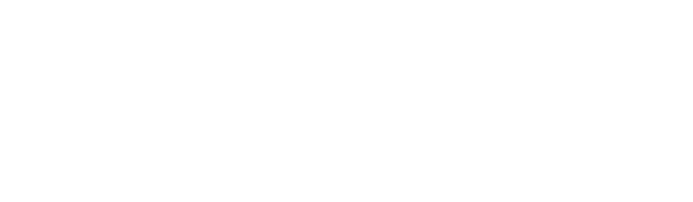
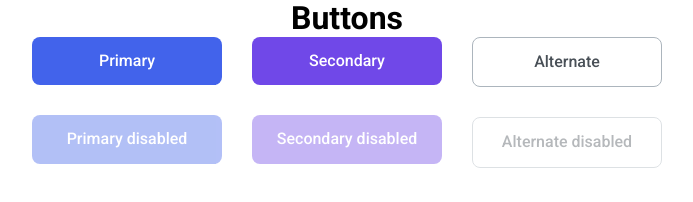
Before and after one commit to js-tasks-ru/htmlcss-20231027_nikita-yudin, a website: page 03-lection1/01-button/index.html in a window 1280 px wide. Shown: the whole page, without its empty margins (293-986 px from the left). Drawn offline with Linux system fonts and the light colour scheme.

Commit message:
применил БЭМ, исправил мелкие ошибки

```diff
--- a/03-lection1/01-button/button.css
+++ b/03-lection1/01-button/button.css
@@ -1 +1,55 @@
-/* Стилизация кнопки */
+h1 {
+    text-align: center;
+}
+.button-wrapper {
+    display: flex;
+    justify-content: center;
+    gap: 30px;
+}
+.button-col {
+    display: flex;
+    flex-direction: column;
+    width: 190px;
+    gap: 30px;
+}
+.btn {
+    min-width: 190px;
+    padding: 15px;
+    font-size: 16px;
+    font-weight: 500;
+    border-radius: 8px;
+    cursor: pointer;
+    border: none;
+    transition: opacity 200ms ease-in-out, background 200ms ease-in-out;
+}
+.btn:active {
+    color: black;
+    transition: color 200ms ease-in-out;
+}
+.btn_disabled {
+    cursor: not-allowed;
+    opacity: 0.4;
+}
+.btn-primary {
+    background: #4263EB;
+    color: white;
+}
+.btn-primary:hover:not(.btn_disabled) {
+    background: #2342C0;
+}
+.btn-secondary {
+    background: #7048E8;
+    color: white;
+}
+.btn-secondary:hover:not(.btn_disabled) {
+    background: #5028C6;
+}
+.btn-alternate {
+    background: transparent;
+    color: var(--grey-4);
+    border: 1px solid var(--grey-3);
+    transition: border 200ms ease-in-out;
+}
+.btn-alternate:hover:not(.btn_disabled) {
+    border: 1px solid var(--black);
+}
--- a/03-lection1/01-button/index.html
+++ b/03-lection1/01-button/index.html
@@ -1,11 +1,28 @@
 <!DOCTYPE html>
 <!-- Страница с кнопкой -->
-<html lang="ru">
+<html lang="en">
     <head>
+        <link rel="stylesheet" href="/assets/css/normalize.css">
         <link rel="stylesheet" href="../../assets/css/main.css">
         <link rel="stylesheet" href="./button.css">
     </head>
     <body>
-
+        <h1>Buttons</h1>
+        <div class="container">
+            <div class="button-wrapper">
+                <div class="button-col">
+                    <button class="btn btn-primary">Primary</button>
+                    <button class="btn btn-primary btn_disabled">Primary disabled</button>
+                </div>
+                <div class="button-col">
+                    <button class="btn btn-secondary">Secondary</button>
+                    <button class="btn btn-secondary btn_disabled">Secondary disabled</button>
+                </div>
+                <div class="button-col">
+                    <button class="btn btn-alternate">Alternate</button>
+                    <button class="btn btn-alternate btn_disabled">Alternate disabled</button>
+                </div>
+            </div>
+        </div>
     </body>
 </html>
--- a/assets/css/main.css
+++ b/assets/css/main.css
@@ -18,14 +18,18 @@
     --primary: var(--blue);
     --secondary: var(--purple);
 }
+* {
+    font-family: 'Roboto', sans-serif;
+}
+body {
+    box-sizing: border-box;
+}
+h1, h2 {
+    margin: 0;
+}
+
 .container {
     width: 100%;
     max-width: 1110px;
     margin: 0 auto;
 }
-h1, h2 {
-    margin: 0;
-}
-* {
-    font-family: 'Roboto', sans-serif;
-}
```
